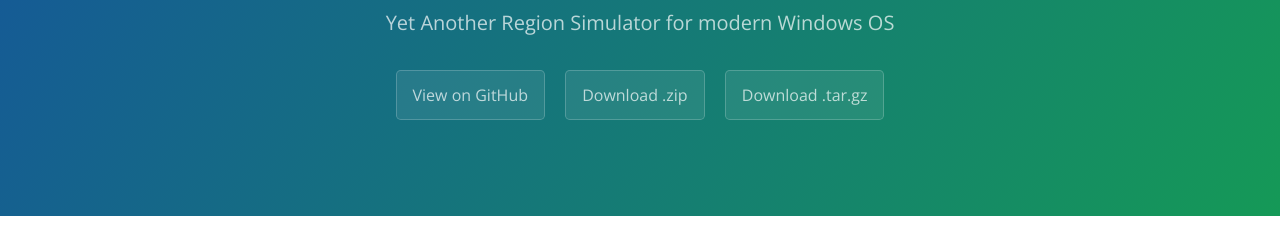
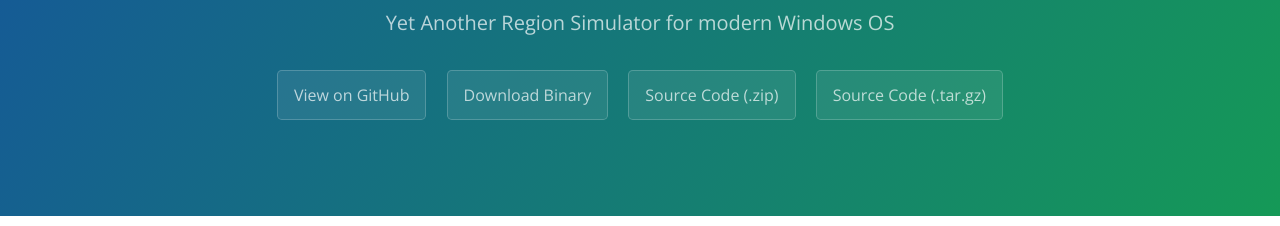
Before and after one commit to xupefei/Locale-Emulator, a plain HTML site: page index.html in a window 1280 px wide. Shown: the part 167-393 px from the top of the page. Drawn offline with nearby package versions, Linux system fonts and the light colour scheme.

Commit message:
Update index.html

```diff
--- a/index.html
+++ b/index.html
@@ -14,8 +14,9 @@
       <h1 class="project-name">Locale Emulator</h1>
       <h2 class="project-tagline"> Yet Another Region Simulator for modern Windows OS</h2>
       <a href="https://github.com/xupefei/Locale-Emulator" class="btn">View on GitHub</a>
-      <a href="https://github.com/xupefei/Locale-Emulator/zipball/master" class="btn">Download .zip</a>
-      <a href="https://github.com/xupefei/Locale-Emulator/tarball/master" class="btn">Download .tar.gz</a>
+      <a href="https://github.com/xupefei/Locale-Emulator/zipball/master" class="btn">Download Binary</a>
+      <a href="https://github.com/xupefei/Locale-Emulator/zipball/master" class="btn">Source Code (.zip)</a>
+      <a href="https://github.com/xupefei/Locale-Emulator/tarball/master" class="btn">Source Code (.tar.gz)</a>
     </section>
 
     <section class="main-content">
```
